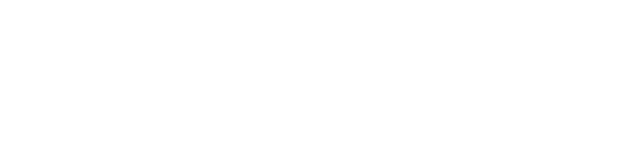
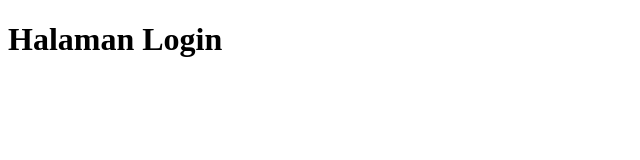
Before and after one commit to afwan17/latihan11, a plain HTML site: page index.html in a window 1280 px wide. Shown: the whole page, without its empty margins (0-640 px from the left). Drawn offline with Linux system fonts and the light colour scheme.

Commit message:
menambahkan judul login

```diff
--- a/index.html
+++ b/index.html
@@ -6,6 +6,6 @@
     <title>Document</title>
 </head>
 <body>
-
+    <h1>Halaman Login</h1>
 </body>
 </html>
```
